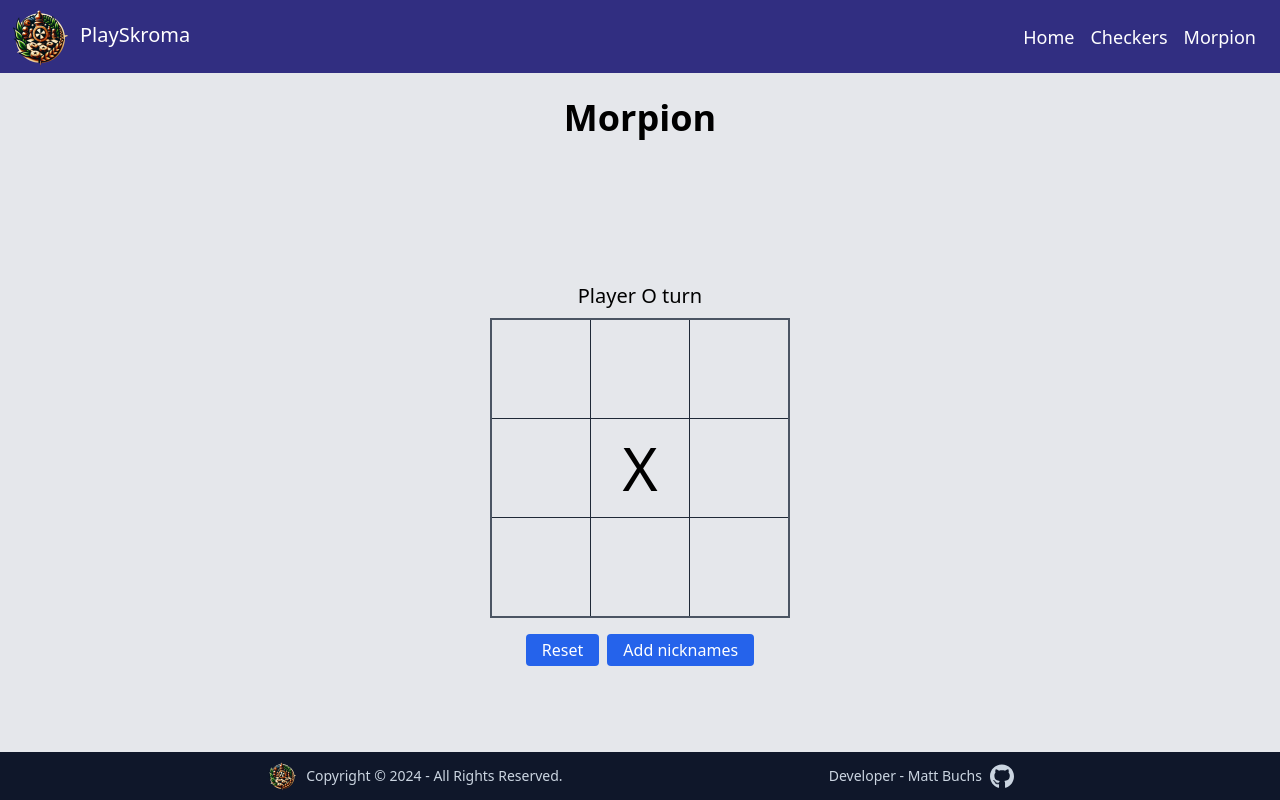
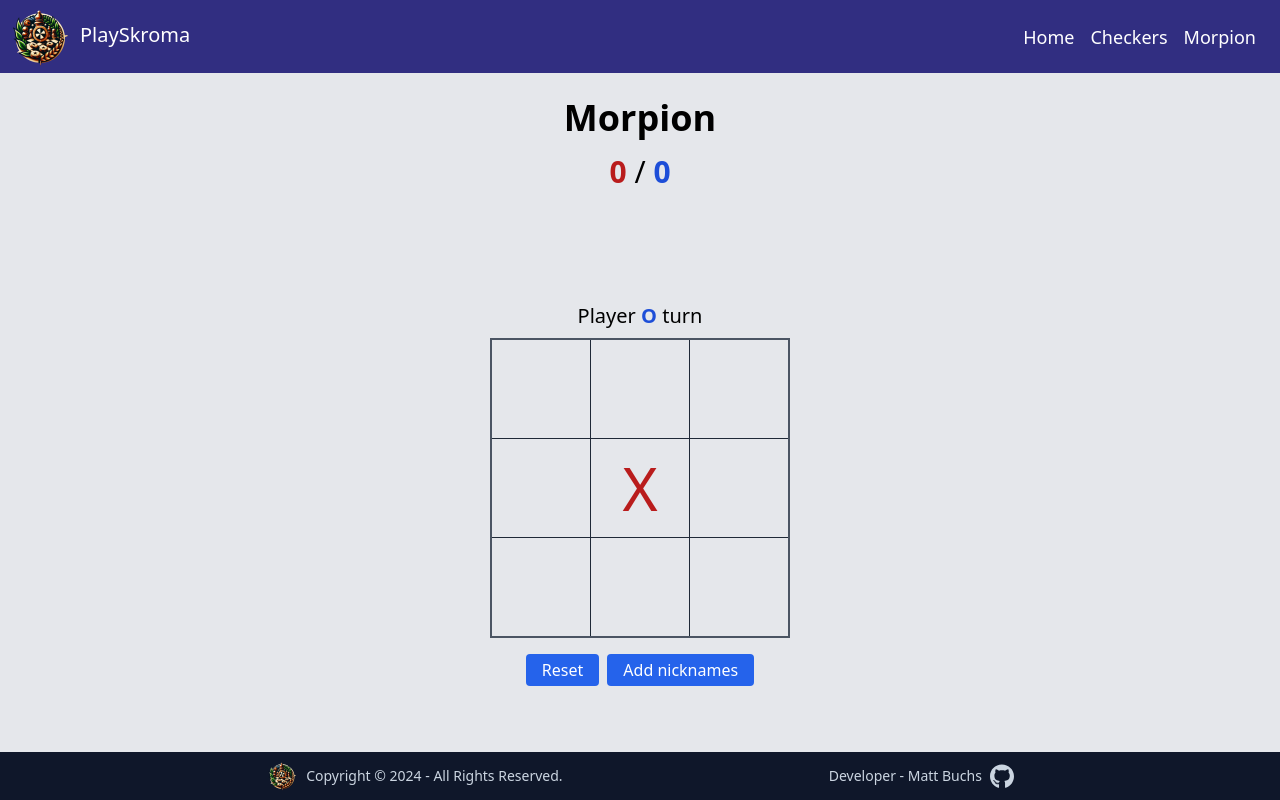
Before and after one commit to MattBuchs/play-skroma, a React (Vite) app: page /morpion in a window 1280 px wide. Both pictures are taken after a click on the element 639 px from the left and 467 px from the top of the page. Built offline with nearby package versions, Linux system fonts and the light colour scheme; no server answers.

Commit message:
adding a score and a replay button to the tic-tac-toe

```diff
--- a/src/pages/Morpion/MorpionGame.jsx
+++ b/src/pages/Morpion/MorpionGame.jsx
@@ -5,16 +5,34 @@ import AddNicknames from "../../components/Mopion/Modal/AddNicknames";
 export default function MorpionGame() {
     const tableRef = useRef();
     const [player, setPlayer] = useState(1);
+    const [startingPlayer, setStartingPlayer] = useState(1);
     const [playersName, setPlayersName] = useState({
         player1: "X",
         player2: "O",
     });
+    const [score, setScore] = useState({
+        player1: 0,
+        player2: 0,
+    });
     const [winner, setWinner] = useState("");
     const [modal, setModal] = useState(false);
+    const [showReplayButton, setShowReplayButton] = useState(false);
     const [table, setTable] = useState([
-        [0, 0, 0],
-        [0, 0, 0],
-        [0, 0, 0],
+        [
+            { value: 0, className: "" },
+            { value: 0, className: "" },
+            { value: 0, className: "" },
+        ],
+        [
+            { value: 0, className: "" },
+            { value: 0, className: "" },
+            { value: 0, className: "" },
+        ],
+        [
+            { value: 0, className: "" },
+            { value: 0, className: "" },
+            { value: 0, className: "" },
+        ],
     ]);
 
     const displayContent = (value) => {
@@ -23,31 +41,63 @@ export default function MorpionGame() {
         if (value === -1) return "O";
     };
 
-    const handleGame = (e, indexRow, indexCol) => {
+    const handleGame = (indexRow, indexCol) => {
         if (winner === "") {
-            const value = e.target.textContent;
+            const cell = table[indexRow][indexCol];
 
-            if (!value) {
-                const newTable = [...table];
-                const newRow = [...newTable[indexRow]];
-
-                newRow[indexCol] = player === 1 ? 1 : -1;
-                newTable[indexRow] = newRow;
+            if (cell.value === 0) {
+                const newTable = table.map((row, rIdx) =>
+                    row.map((cell, cIdx) => {
+                        if (rIdx === indexRow && cIdx === indexCol) {
+                            return {
+                                value: player === 1 ? 1 : -1,
+                                className:
+                                    player === 1
+                                        ? "text-red-700"
+                                        : "text-blue-700",
+                            };
+                        }
+                        return cell;
+                    })
+                );
 
                 setTable(newTable);
-
                 setPlayer(player === 1 ? 2 : 1);
             }
         }
     };
 
-    const resetGame = () => {
-        setPlayer(1);
+    const resetGame = (isReplay) => {
+        if (isReplay) {
+            setStartingPlayer(startingPlayer === 1 ? 2 : 1);
+            setPlayer(startingPlayer === 1 ? 2 : 1);
+        } else {
+            setPlayer(1);
+            setScore({
+                player1: 0,
+                player2: 0,
+            });
+        }
+
+        tableRef.current.classList.remove("blur-sm");
+        setShowReplayButton(false);
         setWinner("");
         setTable([
-            [0, 0, 0],
-            [0, 0, 0],
-            [0, 0, 0],
+            [
+                { value: 0, className: "" },
+                { value: 0, className: "" },
+                { value: 0, className: "" },
+            ],
+            [
+                { value: 0, className: "" },
+                { value: 0, className: "" },
+                { value: 0, className: "" },
+            ],
+            [
+                { value: 0, className: "" },
+                { value: 0, className: "" },
+                { value: 0, className: "" },
+            ],
         ]);
     };
 
@@ -56,12 +106,20 @@ export default function MorpionGame() {
         if (sum === -3) return setWinner("circle");
     };
 
+    const checkEquality = () => {
+        return table.every((row) => row.every((cell) => cell.value !== 0));
+    };
+
     useEffect(() => {
+        const isEquality = checkEquality();
+
+        if (isEquality) setWinner("equality");
+
         for (let i = 0; i < table.length; i++) {
             let sum = 0;
 
             for (let j = 0; j < table.length; j++) {
-                sum += table[i][j];
+                sum += table[i][j].value;
                 checkSum(sum);
             }
         }
@@ -70,65 +128,105 @@ export default function MorpionGame() {
             let sum = 0;
 
             for (let j = 0; j < table.length; j++) {
-                sum += table[j][i];
+                sum += table[j][i].value;
                 checkSum(sum);
             }
         }
 
-        const rightDiad = table[0][0] + table[1][1] + table[2][2];
+        const rightDiad =
+            table[0][0].value + table[1][1].value + table[2][2].value;
         checkSum(rightDiad);
 
-        const leftDiad = table[0][2] + table[1][1] + table[2][0];
+        const leftDiad =
+            table[0][2].value + table[1][1].value + table[2][0].value;
         checkSum(leftDiad);
     }, [table]);
 
+    useEffect(() => {
+        if (winner) {
+            console.log(winner);
+
+            if (winner === "cross")
+                setScore({ ...score, player1: (score.player1 += 1) });
+            if (winner === "circle")
+                setScore({ ...score, player2: (score.player2 += 1) });
+
+            setShowReplayButton(true);
+            tableRef.current.classList.add("blur-sm");
+        }
+    }, [winner]);
+
     return (
         <div className="h-full">
+            {console.log(score.player1)}
             <h2 className="text-center text-4xl font-bold mt-6">Morpion</h2>
+            <p className="text-center text-3xl mt-4">
+                <span className="text-red-700 font-bold">{score.player1}</span>{" "}
+                /{" "}
+                <span className="text-blue-700 font-bold">{score.player2}</span>
+            </p>
 
-            <div className="flex flex-col justify-center items-center mt-36">
+            <div className="flex flex-col justify-center items-center mt-28">
                 {winner === "" && (
                     <p className="mb-2 text-xl">
                         Player{" "}
-                        {player === 1
-                            ? playersName.player1
-                            : playersName.player2}{" "}
+                        <span
+                            className={`font-bold ${
+                                player === 1 ? "text-red-700" : "text-blue-700"
+                            }`}
+                        >
+                            {player === 1
+                                ? playersName.player1
+                                : playersName.player2}
+                        </span>{" "}
                         turn
                     </p>
                 )}
                 {winner && winner === "equality" && (
-                    <p className="mb-2 text-xl">Equality</p>
+                    <p className="mb-2 text-xl">Equality !</p>
                 )}
                 {winner && winner !== "equality" && (
                     <p className="mb-2 text-xl">
                         Player{" "}
-                        {winner === "cross"
-                            ? playersName.player1
-                            : playersName.player2}{" "}
+                        <span
+                            className={`font-bold ${
+                                winner === "cross"
+                                    ? "text-red-700"
+                                    : "text-blue-700"
+                            }`}
+                        >
+                            {winner === "cross"
+                                ? playersName.player1
+                                : playersName.player2}
+                        </span>{" "}
                         wins !
                     </p>
                 )}
+                {showReplayButton && (
+                    <button
+                        onClick={() => resetGame(true)}
+                        className="bg-blue-700 px-6 py-1.5 rounded text-white absolute z-10 text-2xl border border-gray-600 shadow-lg  hover:bg-blue-800"
+                    >
+                        Replay
+                    </button>
+                )}
                 <table
                     ref={tableRef}
-                    className="border-2 border-gray-600 w-[300px] h-[300px] mb-4 select-none"
+                    className="morpion border-2 border-gray-600 w-[300px] h-[300px] mb-4 select-none"
                 >
                     <tbody>
                         {table &&
                             table.map((row, indexRow) => (
                                 <tr key={indexRow}>
-                                    {row.map((box, indexCol) => (
+                                    {row.map((cell, indexCol) => (
                                         <td
                                             key={`${indexRow}-${indexCol}`}
-                                            onClick={(e) =>
-                                                handleGame(
-                                                    e,
-                                                    indexRow,
-                                                    indexCol
-                                                )
+                                            onClick={() =>
+                                                handleGame(indexRow, indexCol)
                                             }
-                                            className="w-1/3 h-1/3 border border-gray-800 text-center text-6xl cursor-pointer"
+                                            className={`w-1/3 h-1/3 border border-gray-800 text-center text-6xl cursor-pointer ${cell.className}`}
                                         >
-                                            {displayContent(box)}
+                                            {displayContent(cell.value)}
                                         </td>
                                     ))}
                                 </tr>
@@ -137,7 +235,7 @@ export default function MorpionGame() {
                 </table>
                 <div>
                     <button
-                        onClick={resetGame}
+                        onClick={() => resetGame(false)}
                         className="bg-blue-600 text-white px-4 py-1 rounded mr-2"
                     >
                         Reset
```
